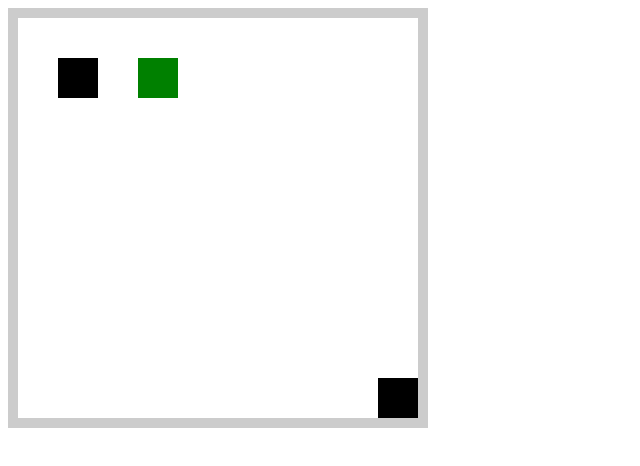
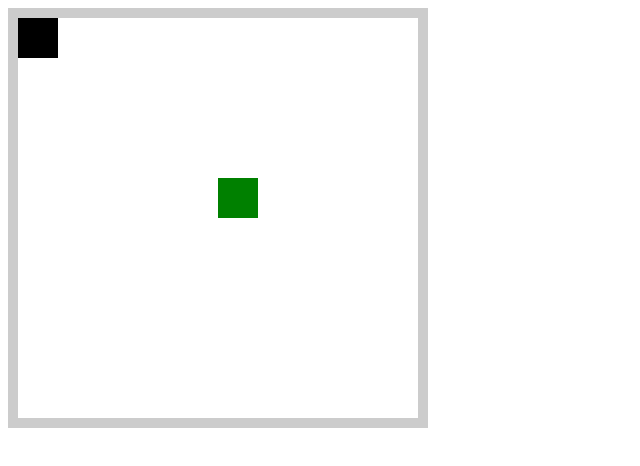
Before and after one commit to cwilliam98/meu-primeiro-jogo-multiplayer, a plain HTML site: page jogo/1st-release/client.html in a window 1280 px wide. Shown: the whole page, without its empty margins (0-640 px from the left). Drawn offline with Linux system fonts and the light colour scheme.

Commit message:
Refatorado o código, adicionado novas funcionalidades.

```diff
--- a/jogo/1st-release/client.html
+++ b/jogo/1st-release/client.html
@@ -28,13 +28,43 @@
         function createGame(){
 
              const state = {
-                players: {
-                    'player1': {x: 1, y: 1},
-                    'player2': {x: 9, y: 9}
-                },
-                fruits: {
-                    'fruit1': {x: 3, y: 1}
+                players: {},
+                fruits: {}
+            }
+
+            function addPlayer(command){
+                const playerId =  command.playerId
+                const playerX = command.playerX
+                const playerY = command.playerY
+
+                state.players[playerId] = {
+                    x: playerX ,
+                    y: playerY
                 }
+            }
+
+            function removePlayer(command){
+                const playerId = command.playerId
+
+                delete state.players[playerId]
+            }
+
+
+            function addFruit(command){
+                const fruitId =  command.fruitId
+                const fruitX = command.fruitX
+                const fruitY = command.fruitY
+
+                state.fruits[fruitId] = {
+                    x: fruitX ,
+                    y: fruitY
+                }
+            }
+
+            function removeFruit(command){
+                const fruitId = command.fruitId
+
+                delete state.fruits[fruit]
             }
 
             function movePlayer(command){
@@ -71,15 +101,35 @@
                 const player = state.players[command.playerId]
                 const moveFunction = acceptedMoves[keyPressed]
 
-                if(moveFunction){
+                if(moveFunction && player){
                     moveFunction(player)
+                    checkForFruitCollision()
                 }
 
+                function checkForFruitCollision(){
+                    for (const playerId in state.players){
+                        const player = state.players[playerId]
+
+                        for(const fruitId in state.fruits){
+                            const fruit = state.fruits[fruitId]
+
+                            if(player.x === fruit.x && player.y === fruit.y){
+                                console.log(`COLLISION betwenn ${playerId} and ${fruitId}`)
+                            }
+
+                        }
+                    }
                 }
+
+            }
 
                 return {
                     movePlayer,
-                    state
+                    state,
+                    removePlayer,
+                    addPlayer,
+                    addFruit,
+                    removeFruit
                 }
         }
 
@@ -87,6 +137,9 @@
         const game = createGame()
         const keybordListener = createKeybordListener()
         keybordListener.subscribe(game.movePlayer)
+
+        game.addPlayer({playerId:'player1', playerX: 0, playerY: 0})
+        game.addFruit({playerId:'fruit1', fruitX: 5, fruitY: 4})
 
         function createKeybordListener(){
             const state = {
```
